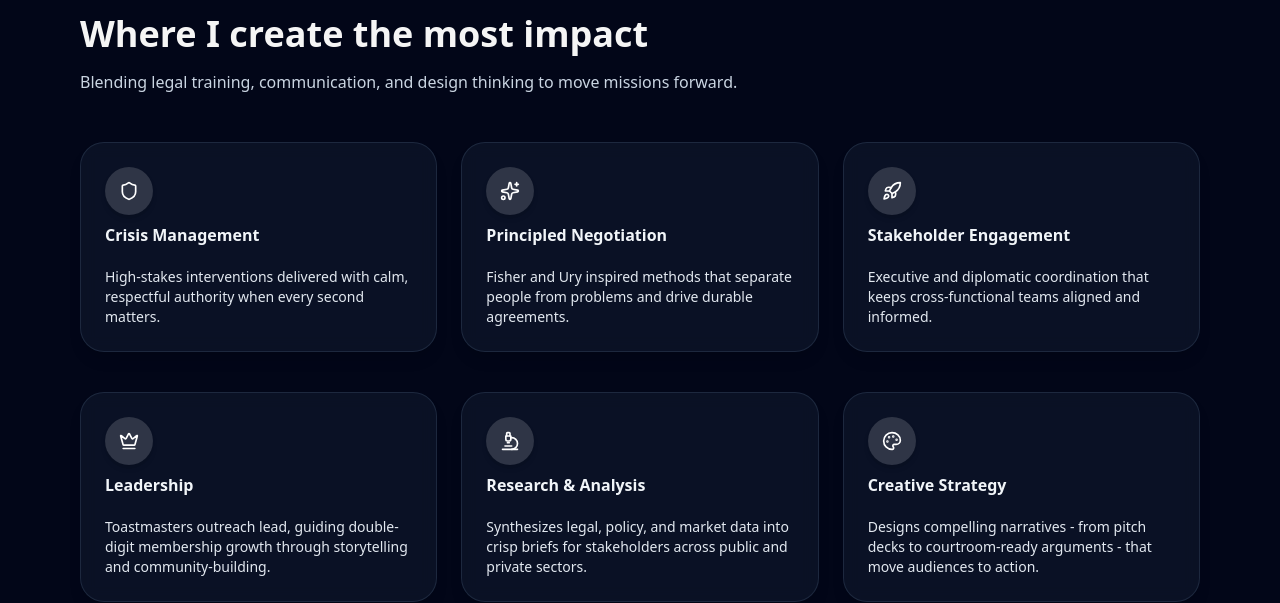
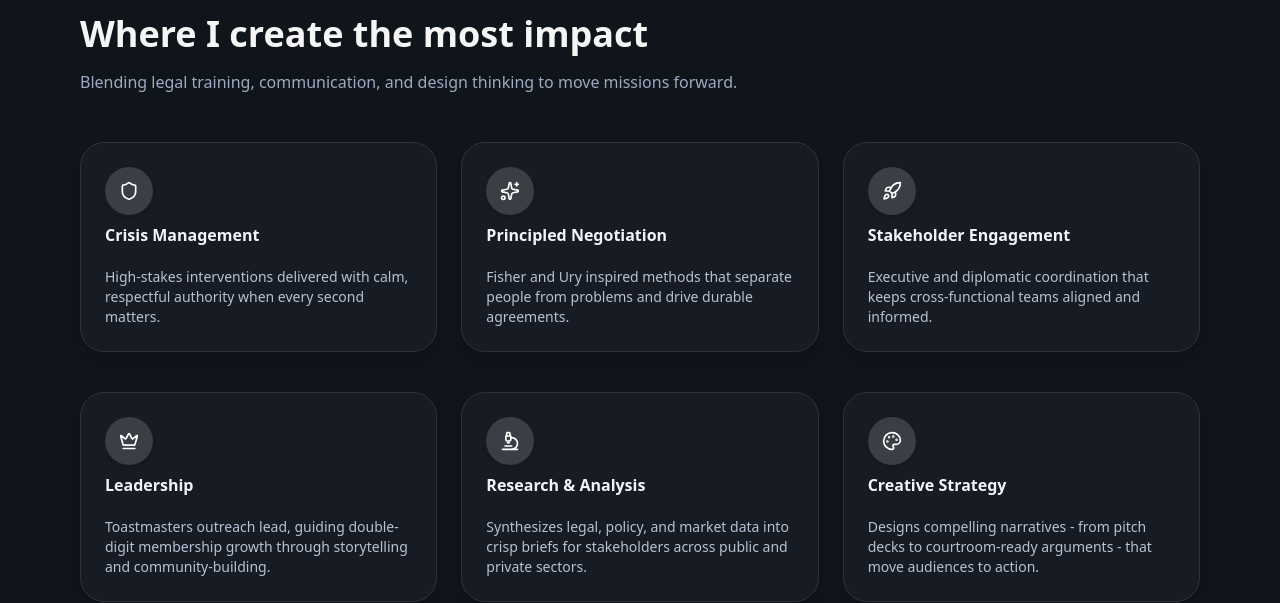
Before and after one commit to MatthewJamesCarbonell/my-website, a Next.js app: page / in a window 1280 px wide. Shown: the part 1883-2486 px from the top of the page. Built offline with nearby package versions, Linux system fonts and the light colour scheme.

Commit message:
Deepen About section palette

```diff
--- a/app/page.tsx
+++ b/app/page.tsx
@@ -544,11 +544,11 @@ export default function LandingPage() {
           </div>
         </section>
 
-        <section id="features" className="border-t border-slate-200/60 bg-white py-20 dark:border-slate-800/70 dark:bg-slate-950">
+        <section id="features" className="border-t border-slate-200/60 bg-white py-20 dark:border-[#272c35] dark:bg-[#10141b]">
           <div className="mx-auto max-w-6xl px-4">
             <div className="mb-12 max-w-2xl space-y-4">
               <h2 className="text-3xl font-bold sm:text-4xl">Where I create the most impact</h2>
-              <p className="text-slate-600 dark:text-slate-300">
+              <p className="text-slate-600 dark:text-[#9eaac0]">
                 Blending legal training, communication, and design thinking to move missions forward.
               </p>
             </div>
@@ -558,7 +558,7 @@ export default function LandingPage() {
                 return (
                   <Card
                     key={item.title}
-                    className={`${interactiveCardClass} border-slate-200/80 bg-white/75 text-slate-900 shadow-lg backdrop-blur-sm dark:border-slate-700/50 dark:bg-slate-900/70 dark:text-slate-100`}
+                    className={`${interactiveCardClass} border-slate-200/80 bg-white/75 text-slate-900 shadow-lg backdrop-blur-sm dark:border-[#2c333f] dark:bg-[#171c24] dark:text-slate-100`}
                   >
                     <CardHeader className="flex flex-col items-center gap-3 text-center md:items-start md:text-left">
                       <span className="flex size-12 items-center justify-center rounded-full bg-slate-100 text-slate-900 shadow-md transition-colors group-hover:bg-blue-500 group-hover:text-white dark:bg-white/15 dark:text-white">
@@ -567,7 +567,7 @@ export default function LandingPage() {
                       <CardTitle>{item.title}</CardTitle>
                     </CardHeader>
                     <CardContent>
-                      <p className="text-sm text-slate-200/95 dark:text-slate-200">{item.body}</p>
+                      <p className="text-sm text-slate-200/95 dark:text-[#b8c1d3]">{item.body}</p>
                     </CardContent>
                   </Card>
                 );
@@ -579,7 +579,7 @@ export default function LandingPage() {
                 return (
                   <Card
                     key={item.heading}
-                    className={`${interactiveCardClass} border-slate-200/80 bg-white/75 text-slate-900 shadow-lg backdrop-blur-sm dark:border-slate-700/50 dark:bg-slate-900/70 dark:text-slate-100`}
+                    className={`${interactiveCardClass} border-slate-200/80 bg-white/75 text-slate-900 shadow-lg backdrop-blur-sm dark:border-[#2c333f] dark:bg-[#171c24] dark:text-slate-100`}
                   >
                     <CardHeader className="flex flex-col items-center gap-3 text-center md:items-start md:text-left">
                       <span className="flex size-12 items-center justify-center rounded-full bg-slate-100 text-slate-900 shadow-md transition-colors group-hover:bg-blue-500 group-hover:text-white dark:bg-white/15 dark:text-white">
@@ -588,7 +588,7 @@ export default function LandingPage() {
                       <CardTitle>{item.heading}</CardTitle>
                     </CardHeader>
                     <CardContent>
-                      <p className="text-sm text-slate-200/95 dark:text-slate-200">{item.blurb}</p>
+                      <p className="text-sm text-slate-200/95 dark:text-[#b8c1d3]">{item.blurb}</p>
                     </CardContent>
                   </Card>
                 );
```
